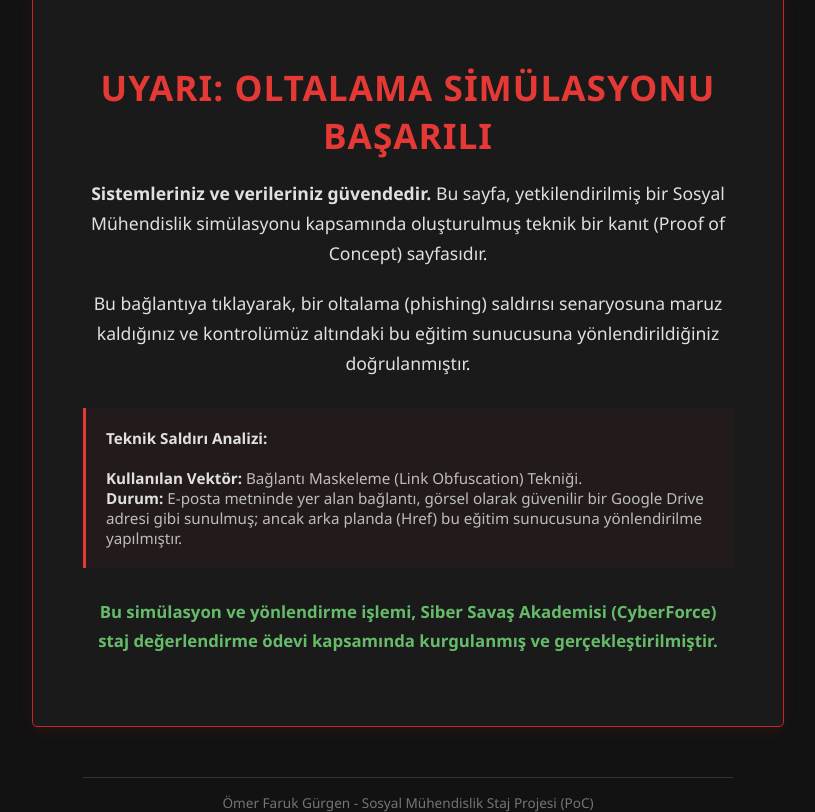
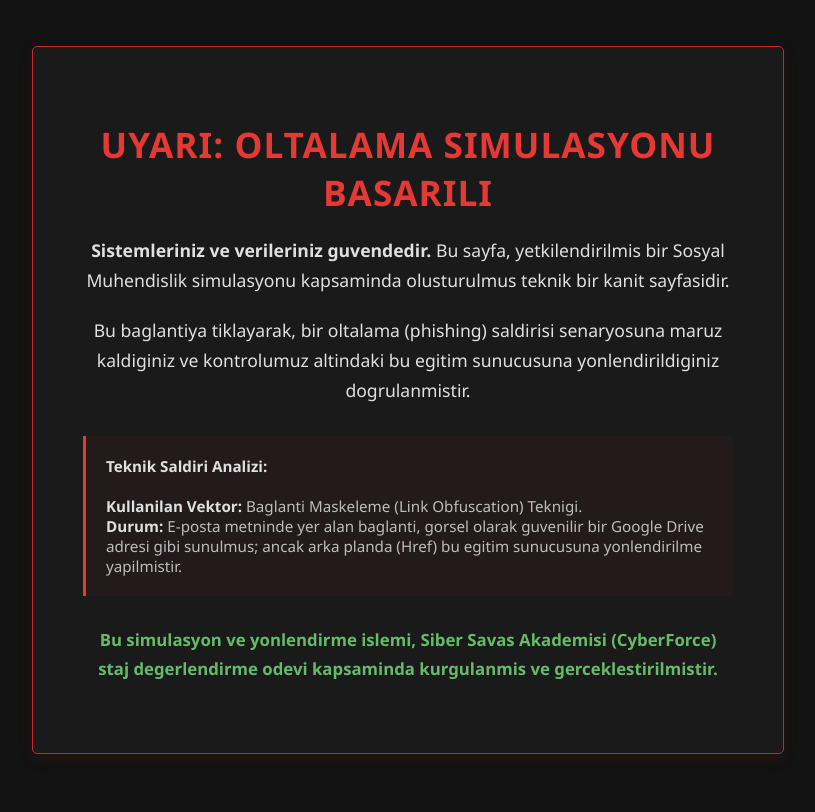
Before and after one commit to osmnabyram/oltkod, a plain HTML site: page index.html in a window 1280 px wide. Shown: the whole page, without its empty margins (232-1047 px from the left). Drawn offline with Linux system fonts and the light colour scheme.

Commit message:
Update index.html

```diff
--- a/index.html
+++ b/index.html
@@ -3,7 +3,7 @@
 <head>
     <meta charset="UTF-8">
     <meta name="viewport" content="width=device-width, initial-scale=1.0">
-    <title>Siber Güvenlik Uyarısı | Eğitim Simülasyonu</title>
+    <title>Siber Guvenlik Uyarisi | Egitim Simulasyonu</title>
     <style>
         body {
             background-color: #121212;
@@ -68,22 +68,19 @@
 </head>
 <body>
     <div class="container">
-        <h1>UYARI: OLTALAMA SİMÜLASYONU BAŞARILI</h1>
-        <p><strong>Sistemleriniz ve verileriniz güvendedir.</strong> Bu sayfa, yetkilendirilmiş bir Sosyal Mühendislik simülasyonu kapsamında oluşturulmuş teknik bir kanıt (Proof of Concept) sayfasıdır.</p>
+        <h1>UYARI: OLTALAMA SIMULASYONU BASARILI</h1>
+        <p><strong>Sistemleriniz ve verileriniz guvendedir.</strong> Bu sayfa, yetkilendirilmis bir Sosyal Muhendislik simulasyonu kapsaminda olusturulmus teknik bir kanit sayfasidir.</p>
 
-        <p>Bu bağlantıya tıklayarak, bir oltalama (phishing) saldırısı senaryosuna maruz kaldığınız ve kontrolümüz altındaki bu eğitim sunucusuna yönlendirildiğiniz doğrulanmıştır.</p>
+        <p>Bu baglantiya tiklayarak, bir oltalama (phishing) saldirisi senaryosuna maruz kaldiginiz ve kontrolumuz altindaki bu egitim sunucusuna yonlendirildiginiz dogrulanmistir.</p>
 
         <div class="technical-details">
-            <strong>Teknik Saldırı Analizi:</strong><br><br>
-            <strong>Kullanılan Vektör:</strong> Bağlantı Maskeleme (Link Obfuscation) Tekniği.<br>
-            <strong>Durum:</strong> E-posta metninde yer alan bağlantı, görsel olarak güvenilir bir Google Drive adresi gibi sunulmuş; ancak arka planda (Href) bu eğitim sunucusuna yönlendirilme yapılmıştır.
+            <strong>Teknik Saldiri Analizi:</strong><br><br>
+            <strong>Kullanilan Vektor:</strong> Baglanti Maskeleme (Link Obfuscation) Teknigi.<br>
+            <strong>Durum:</strong> E-posta metninde yer alan baglanti, gorsel olarak guvenilir bir Google Drive adresi gibi sunulmus; ancak arka planda (Href) bu egitim sunucusuna yonlendirilme yapilmistir.
         </div>
 
-        <p class="success-message">Bu simülasyon ve yönlendirme işlemi, Siber Savaş Akademisi (CyberForce) staj değerlendirme ödevi kapsamında kurgulanmış ve gerçekleştirilmiştir.</p>
+        <p class="success-message">Bu simulasyon ve yonlendirme islemi, Siber Savas Akademisi (CyberForce) staj degerlendirme odevi kapsaminda kurgulanmis ve gerceklestirilmistir.</p>
     </div>
 
-    <div class="footer">
-        Ömer Faruk Gürgen - Sosyal Mühendislik Staj Projesi (PoC)
-    </div>
 </body>
 </html>
```
